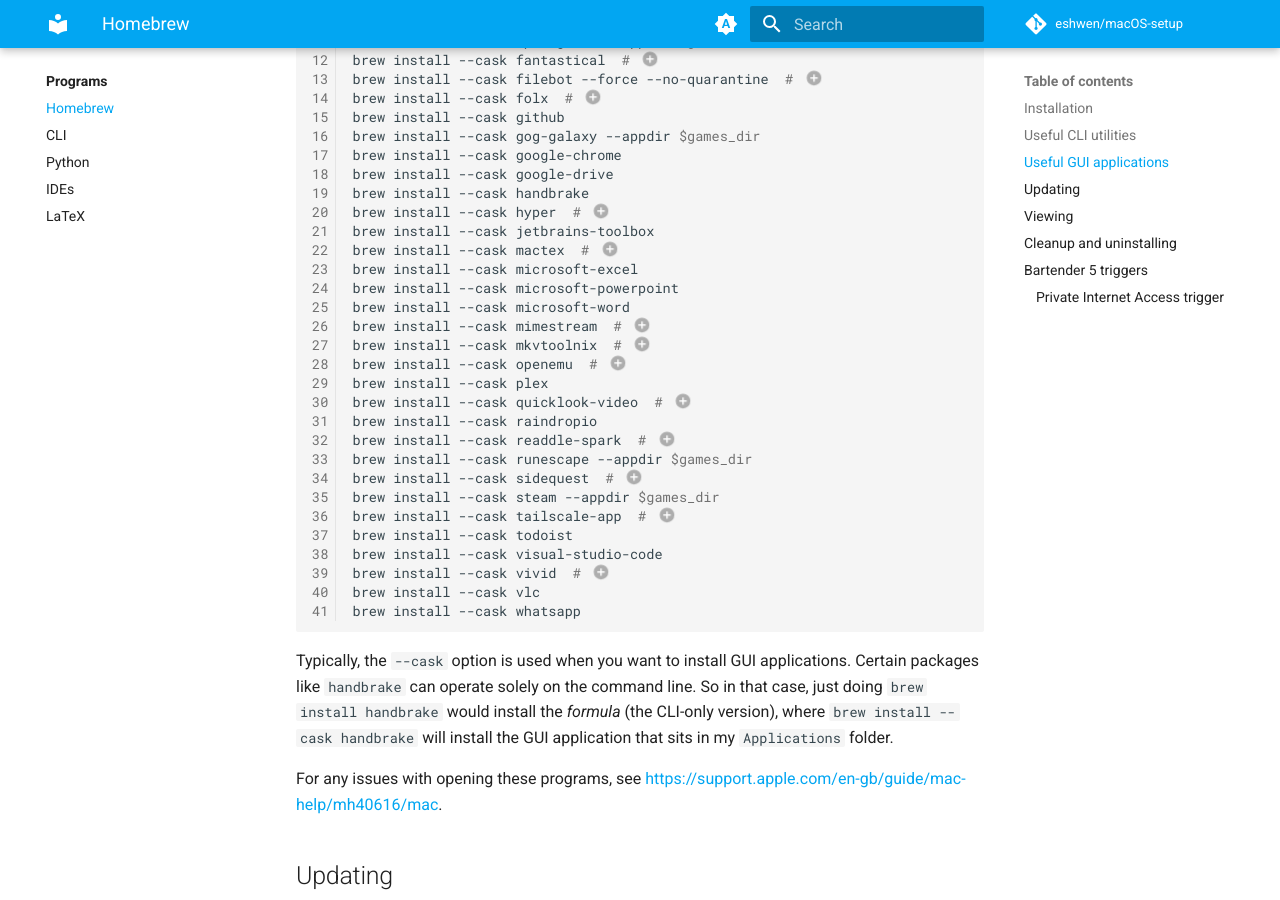
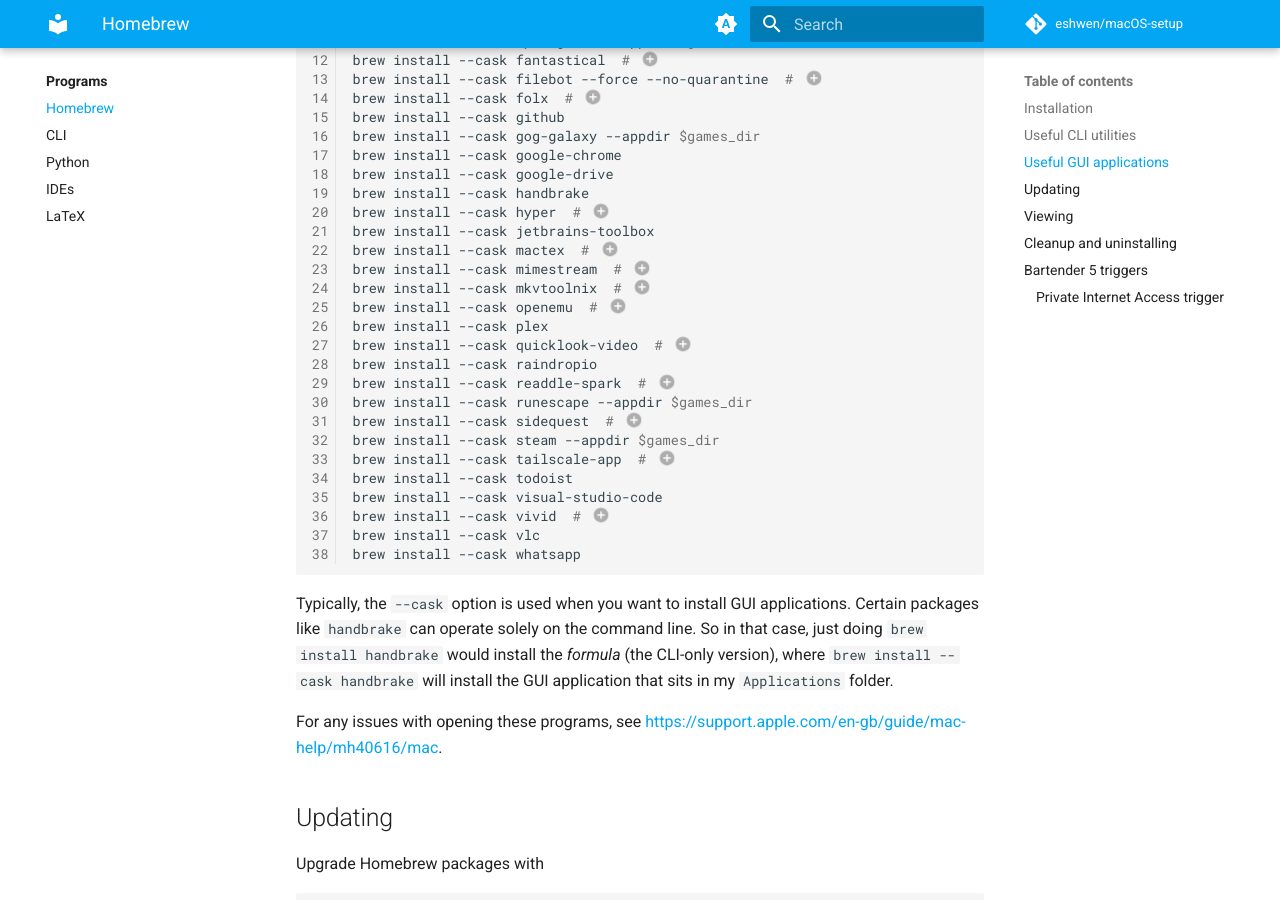
Before and after one commit to eshwen/macOS-setup, an MkDocs documentation site: the page built from docs/programs/homebrew.md, in a window 1280 px wide and 900 px high, scrolled down 1190 px. Built offline with MkDocs 1.6.1 and Material for MkDocs 9.7.7, drawn with Linux system fonts in a browser that asks for light colours; comment, search, counter and statistics services are not loaded; the version menu is left out.

Commit message:
Remove Microsoft Excel, PowerPoint, and Word
Removed Microsoft Office applications from Homebrew installation list.

```diff
--- a/docs/programs/homebrew.md
+++ b/docs/programs/homebrew.md
@@ -70,9 +70,6 @@
 brew install --cask hyper  # (10)
 brew install --cask jetbrains-toolbox
 brew install --cask mactex  # (11)
-brew install --cask microsoft-excel
-brew install --cask microsoft-powerpoint
-brew install --cask microsoft-word
 brew install --cask mimestream  # (12)
 brew install --cask mkvtoolnix  # (13)
 brew install --cask openemu  # (14)
```
